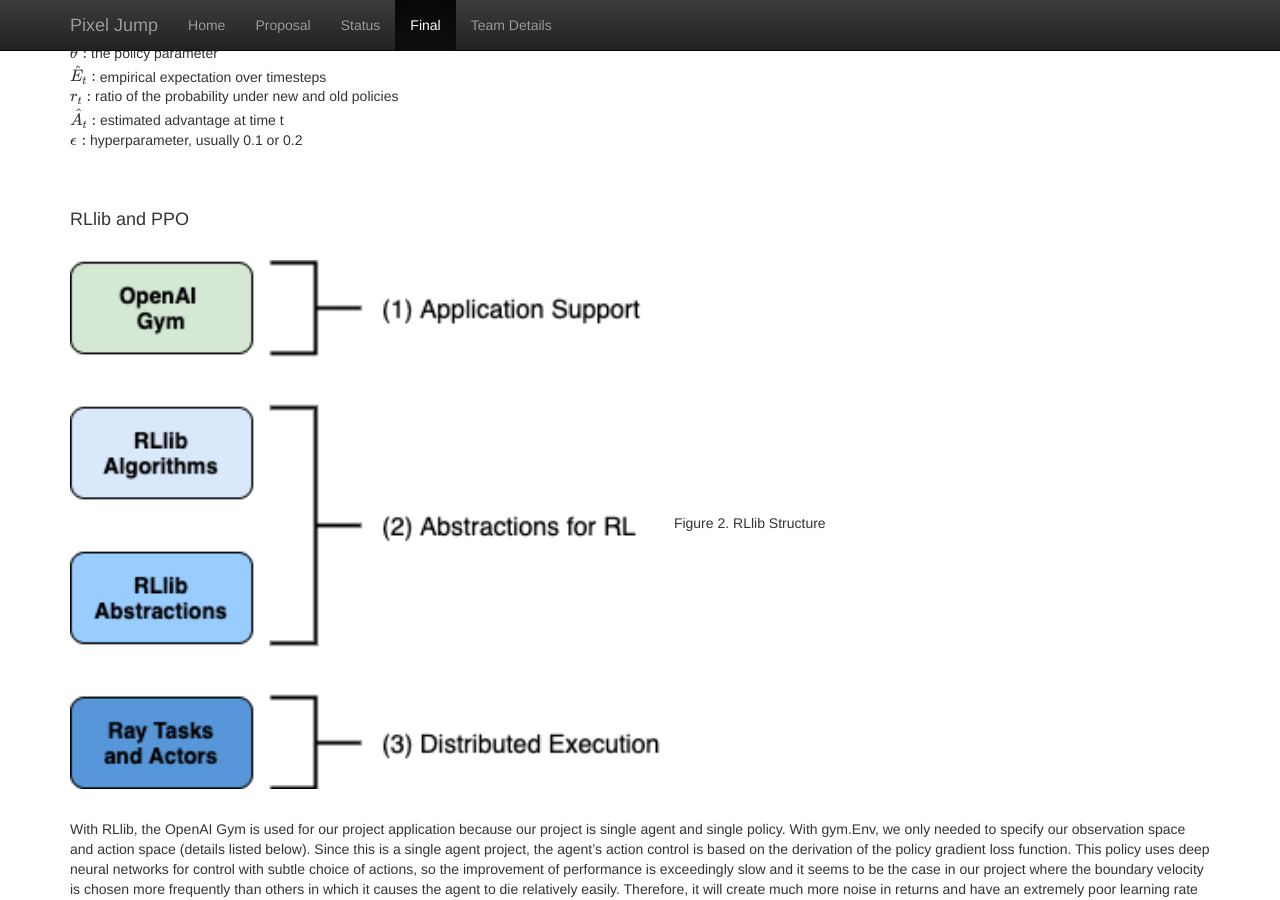
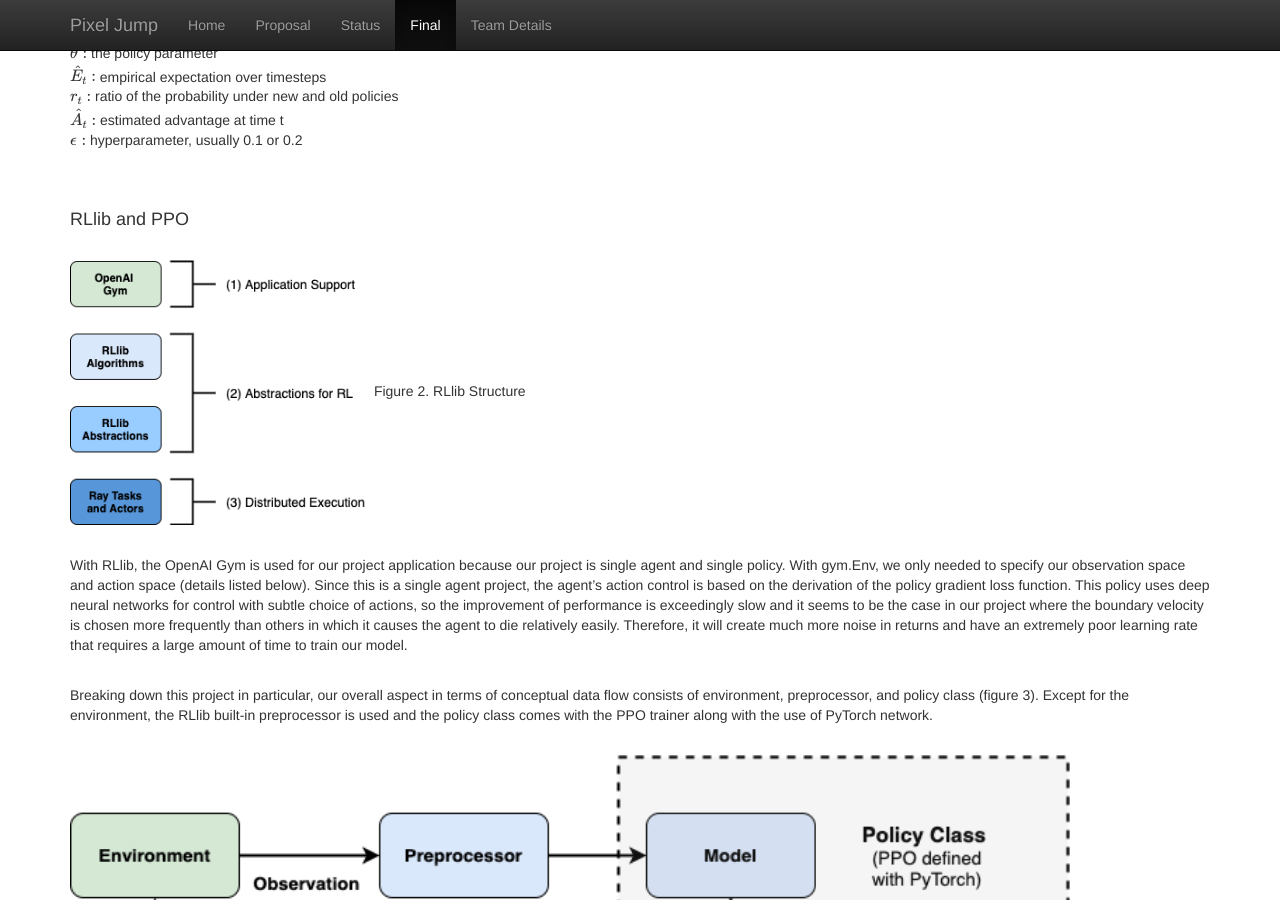
Before and after one commit to bikaylee/Jump-Jump, a Jekyll site: the page built from docs/final.md, in a window 1280 px wide and 900 px high, scrolled down 1400 px. Built offline with Jekyll 4.4.1, drawn with Linux system fonts in a browser that asks for light colours; our own code applies the rules of GitHub Pages for plain Markdown files; formulas are drawn with MathJax 3.

Commit message:
Update final.md

```diff
--- a/docs/final.md
+++ b/docs/final.md
@@ -29,7 +29,7 @@
 #### RLlib and PPO
 
 <br>
-<img src="image/RLlib.png" width=600> Figure 2. RLlib Structure<br>
+<img src="image/RLlib.png" width=300> Figure 2. RLlib Structure<br>
 
 <br>
 With RLlib, the OpenAI Gym is used for our project application because our project is single agent and single policy. With gym.Env, we only needed to specify our observation space and action space (details listed below). Since this is a single agent project, the agent’s action control is based on the derivation of the policy gradient loss function. This policy uses deep neural networks for control with subtle choice of actions, so the improvement of performance is exceedingly slow and it seems to be the case in our project where the boundary velocity is chosen more frequently than others in which it causes the agent to die relatively easily. Therefore, it will create much more noise in returns and have an extremely poor learning rate that requires a large amount of time to train our model.
```
